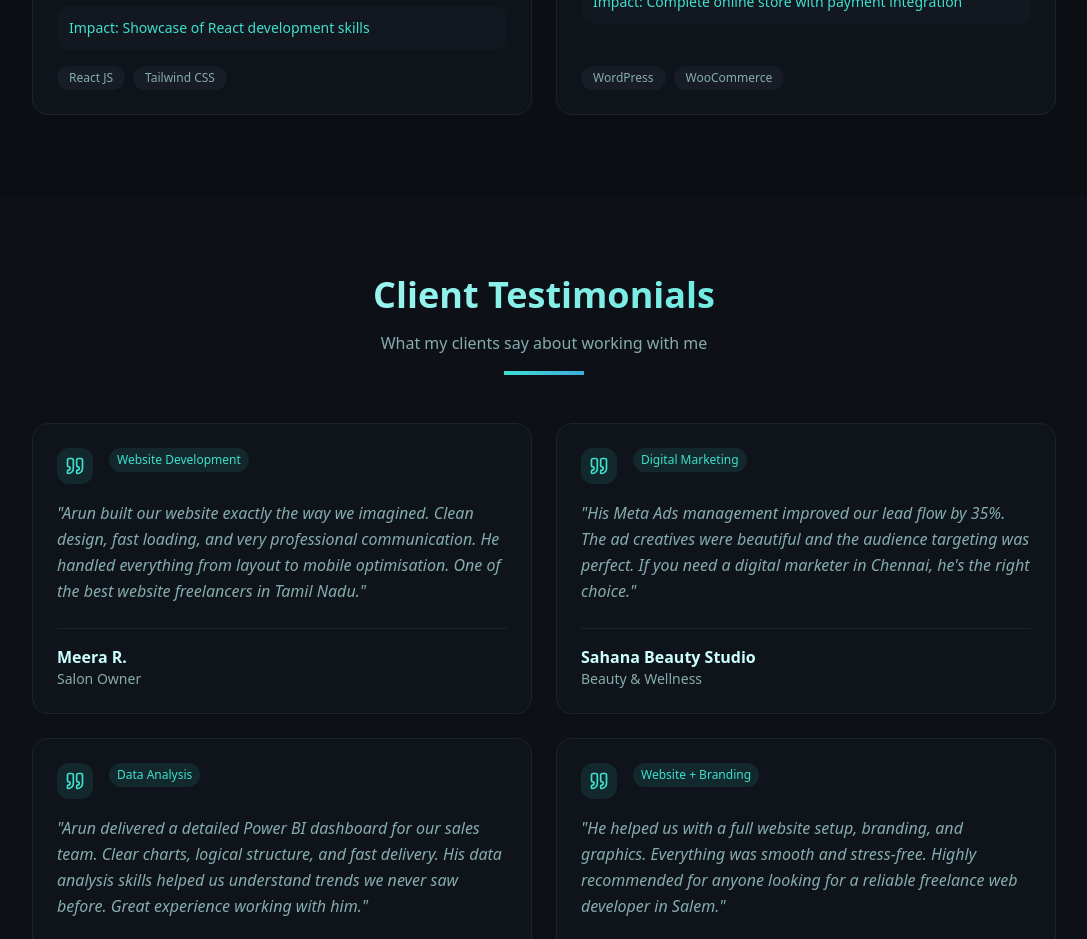
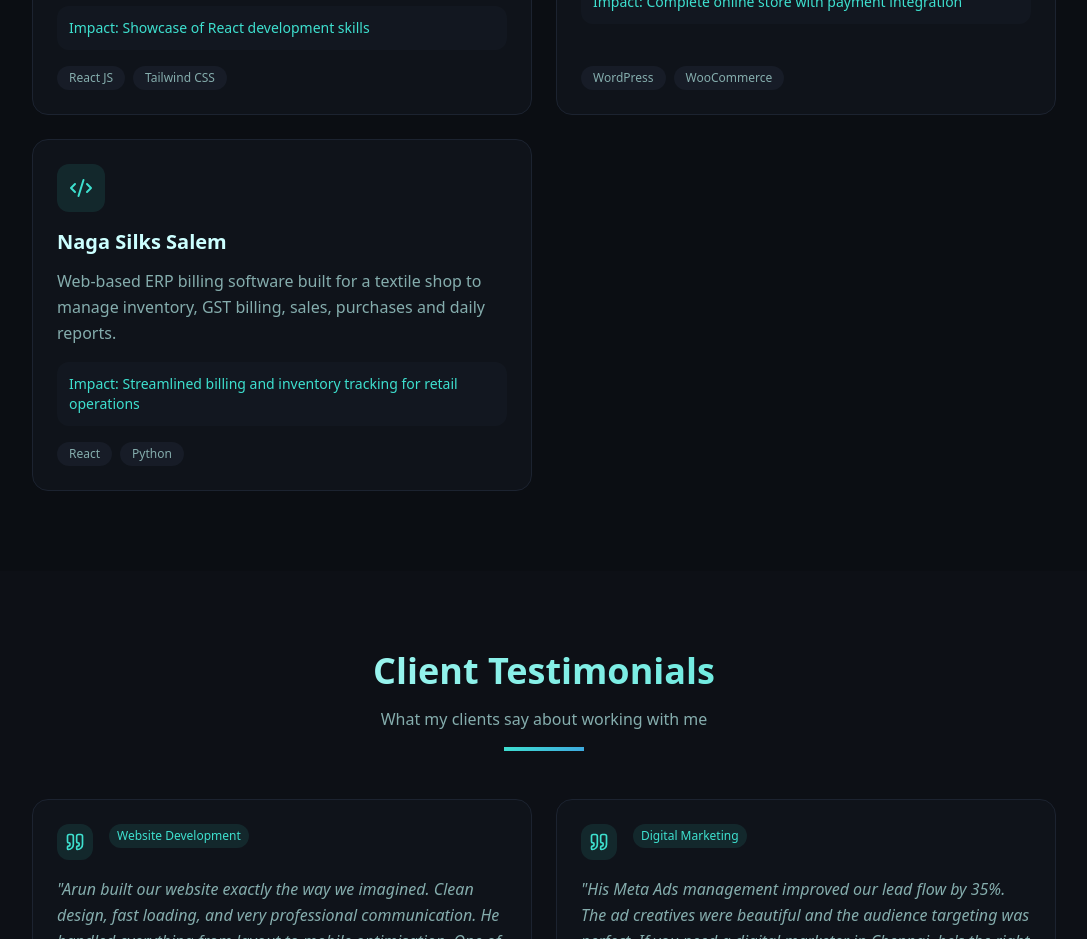
Before and after one commit to ArunJp0/jp-creative-hub-3aaebb74, a React (Vite) app: page /portfolio in a window 1280 px wide. Shown: the part 1060-1999 px from the top of the page, without its empty margins (96-1183 px from the left). Built offline with nearby package versions, Linux system fonts and the light colour scheme; the HTML template or start-up script is replaced by a standard one.

Commit message:
Changes
Co-authored-by: ArunJp0 <110676595+ArunJp0@users.noreply.github.com>

```diff
--- a/src/components/portfolio/PortfolioGrid.tsx
+++ b/src/components/portfolio/PortfolioGrid.tsx
@@ -37,6 +37,13 @@ const portfolioProjects = {
       tech: ["WordPress", "WooCommerce"],
       icon: Code2,
       impact: "Complete online store with payment integration",
+    },
+    {
+      title: "Naga Silks Salem",
+      description: "Web-based ERP billing software built for a textile shop to manage inventory, GST billing, sales, purchases and daily reports.",
+      tech: ["React", "Python"],
+      icon: Code2,
+      impact: "Streamlined billing and inventory tracking for retail operations",
     },
   ],
   data: [
--- a/src/components/services/ServicesGrid.tsx
+++ b/src/components/services/ServicesGrid.tsx
@@ -59,7 +59,7 @@ const services = [
   {
     icon: Cpu,
     title: "AI-Assisted Solutions",
-    description: "Leverage AI tools for smarter automation, chatbots, chatbots, and data-driven workflows.",
+    description: "Leverage AI tools for smarter automation, chatbots, and data-driven workflows.",
     features: [
       "AI chatbot integration",
       "Process automation",
```
